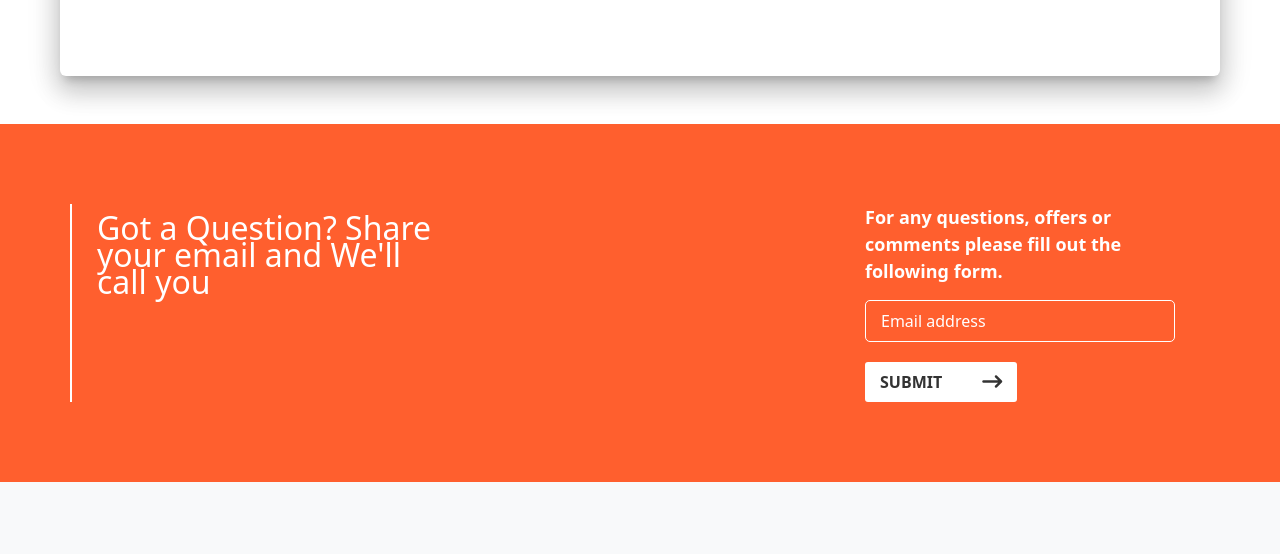
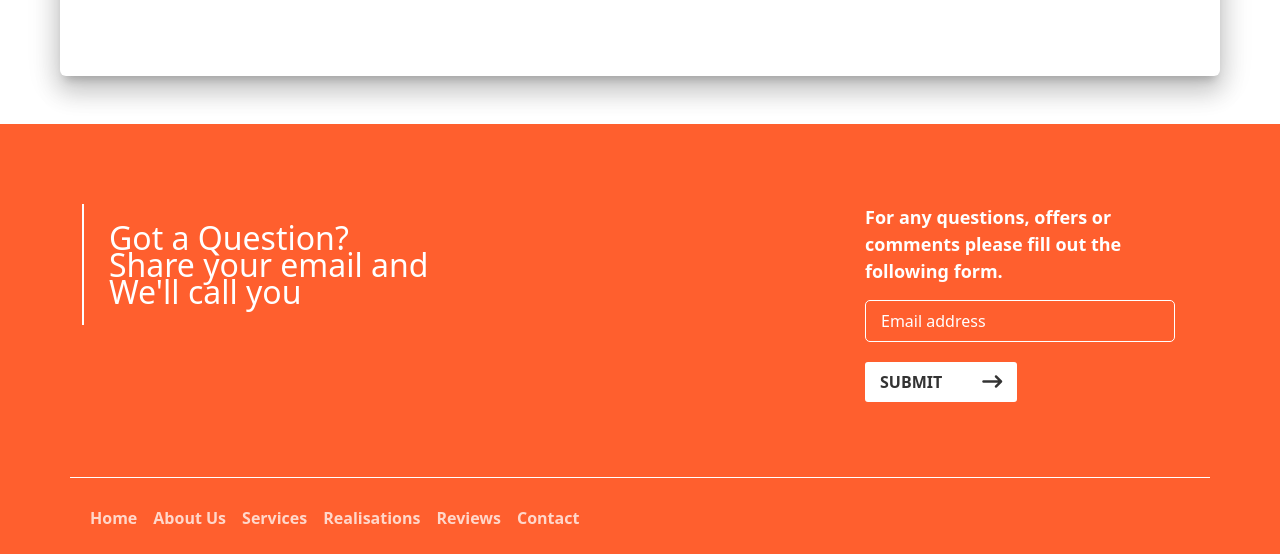
Before and after one commit to Mussorable/top_design_building, a Flask app: page / in a window 1280 px wide. Shown: the part 3345-3899 px from the top of the page. Before the commit the page ends 3827 px from the top, so only its background shows below. Run offline with Flask 3, Linux system fonts and the light colour scheme; some libraries are stand-ins or nearby versions.

Commit message:
add bottom footer nav-menu, active class for main navigation

```diff
--- a/app/routes.py
+++ b/app/routes.py
@@ -10,19 +10,19 @@ from flask import render_template, flash, redirect, url_for, request
 @app.route('/')
 @app.route('/index')
 def index():
-    return render_template('index.html', title='Home')
+    return render_template('index.html', title='Home', active_page=request.endpoint)
 
 
 @app.route('/about')
 def about():
     folium_map = generate_map()
 
-    return render_template('about_us.html', title='About Us', map=folium_map)
+    return render_template('about_us.html', title='About Us', map=folium_map, active_page=request.endpoint)
 
 
 @app.route('/services')
 def services():
-    return render_template('services.html', title='Services')
+    return render_template('services.html', title='Services', active_page=request.endpoint)
 
 
 @app.route('/contact', methods=['GET', 'POST'])
@@ -31,14 +31,14 @@ def contact():
     if contact_form.validate_on_submit():
         flash('Your message is sent.', 'success')
         return redirect(url_for('contact'))
-    return render_template('contact.html', title='Contact', form=contact_form)
+    return render_template('contact.html', title='Contact', form=contact_form, active_page=request.endpoint)
 
 
 @app.route('/realisations')
 def realisations():
-    return render_template('realisations.html', title='Realisations')
+    return render_template('realisations.html', title='Realisations', active_page=request.endpoint)
 
 
 @app.route('/reviews')
 def reviews():
-    return render_template('reviews.html', title='Reviews')
+    return render_template('reviews.html', title='Reviews', active_page=request.endpoint)
--- a/app/static/css/styles.css
+++ b/app/static/css/styles.css
@@ -482,7 +482,13 @@ video {
     padding-block: 60px;
 }
 
-/*UNDER HEADER BACKGROUND-IMAGE*/
+header a.nav-link {
+    transition: all .3s;
+}
+
+header a.nav-link:hover {
+    color: #f84f1c !important;
+}
 
 .page-header {
     height: 70vh;
@@ -544,13 +550,7 @@ video {
 
 .page-footer {
     background-color: #ff5f2e;
-    padding-block: 5rem !important;
-}
-
-.page-footer .footer-title-container {
-    border-left: 2px solid #fff;
-    padding-left: 25px;
-    padding-block: 10px;
+    padding-block: 5rem 1rem !important;
 }
 
 .page-footer .footer-title {
@@ -558,6 +558,9 @@ video {
     font-size: 32px;
     font-weight: 500;
     line-height: 0.85;
+    border-left: 2px solid #fff;
+    padding-left: 25px;
+    padding-block: 20px;
 }
 
 .page-footer .footer-input-container {
@@ -611,6 +614,27 @@ video {
 
 .page-footer .footer-input:focus {
     background: #633224;
+}
+
+.page-footer .footer-above-block {
+    margin-bottom: 75px;
+}
+
+.page-footer .footer-navigation {
+    border-top: 1px solid #fff;
+    padding-top: 20px;
+}
+
+.page-footer .footer-navigation .nav-item {
+    opacity: 0.75;
+    color: #bbb;
+    transition: 0.3s;
+}
+
+.page-footer .footer-navigation .nav-item:hover,
+.page-footer .footer-navigation .nav-item:focus {
+    opacity: 1;
+    color: #fff;
 }
 
 .header-filter:after {
--- a/app/templates/base.html
+++ b/app/templates/base.html
@@ -22,10 +22,10 @@
                     <img src="{{ url_for('static', filename='svg/logo.svg') }}" alt="Logo" width="48px" height="48px">
                 </a>
                 <ul class="nav col-12 col-lg-auto me-lg-auto mb-2 justify-content-center mb-md-0">
-                    <li><a href="{{ url_for('index') }}" class="nav-link px-2 text-white">Home</a></li>
-                    <li><a href="{{ url_for('about') }}" class="nav-link px-2 text-white">About Us</a></li>
-                    <li><a href="{{ url_for('services') }}" class="nav-link px-2 text-white">Services</a></li>
-                    <li><a href="{{ url_for('realisations') }}" class="nav-link px-2 text-white">Realisations</a></li>
+                    <li><a href="{{ url_for('index') }}" class="nav-link px-2 text-white {% if active_page == 'index' %}active{% endif %}">Home</a></li>
+                    <li><a href="{{ url_for('about') }}" class="nav-link px-2 text-white {% if active_page == 'about' %}active{% endif %}">About Us</a></li>
+                    <li><a href="{{ url_for('services') }}" class="nav-link px-2 text-white {% if active_page == 'services' %}active{% endif %}">Services</a></li>
+                    <li><a href="{{ url_for('realisations') }}" class="nav-link px-2 text-white {% if active_page == 'realisations' %}active{% endif %}">Realisations</a></li>
                 </ul>
                 <form action="" class="col-12 col-lg-auto mb-3 mb-lg-0 me-lg-3">
                     <input id="search-bar" type="search" class="form-control form-control-dark" placeholder="Search..." aria-label="Search">
@@ -53,11 +53,11 @@
     {% block content %}{% endblock %}
     <footer class="page-footer mt-5">
         <div class="container">
-            <div class="row justify-content-between">
-                <div class="col-md-4 footer-title-container">
+            <div class="row footer-above-block justify-content-between">
+                <div class="col-lg-4 footer-title-container">
                     <h4 class="footer-title">Got a Question? Share your email and We'll call you</h4>
                 </div>
-                <div class="col-md-4 footer-input-container">
+                <div class="col-lg-4 footer-input-container">
                     <label class="footer-input-label" for="question-email">For any questions, offers or comments please fill out the following form.</label>
                     <form action="">
                         <input id="question-email" class="footer-input" type="text" placeholder="Email address">
@@ -66,6 +66,18 @@
                             <i class="fa-solid fa-arrow-right-long"></i>
                         </div>
                     </form>
+                </div>
+            </div>
+            <div class="row footer-navigation">
+                <div class="col-lg-8">
+                    <ul class="nav justify-content-start">
+                        <li class="nav-item"><a href="" class="nav-link px-2 text-white fw-bolder">Home</a></li>
+                        <li class="nav-item"><a href="" class="nav-link px-2 text-white fw-bolder">About Us</a></li>
+                        <li class="nav-item"><a href="" class="nav-link px-2 text-white fw-bolder">Services</a></li>
+                        <li class="nav-item"><a href="" class="nav-link px-2 text-white fw-bolder">Realisations</a></li>
+                        <li class="nav-item"><a href="" class="nav-link px-2 text-white fw-bolder">Reviews</a></li>
+                        <li class="nav-item"><a href="" class="nav-link px-2 text-white fw-bolder">Contact</a></li>
+                    </ul>
                 </div>
             </div>
         </div>
```
